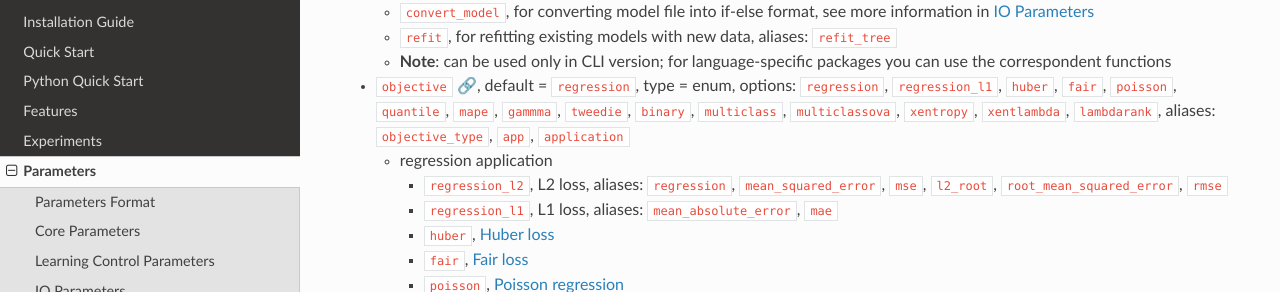
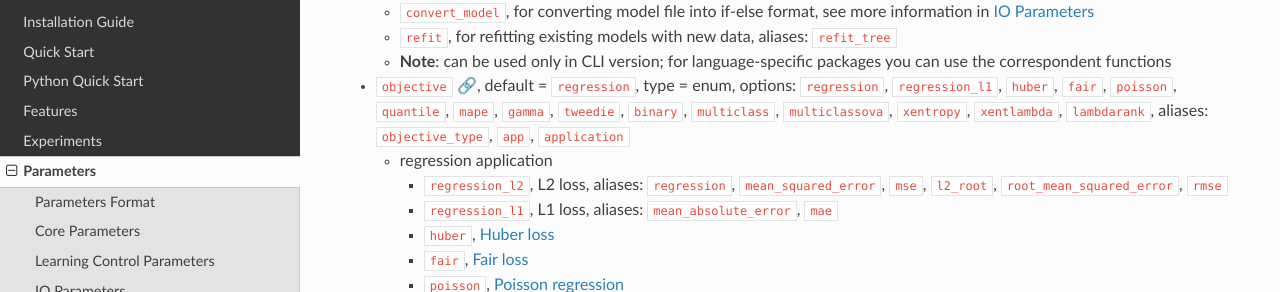
Before and after one commit to microsoft/LightGBM, a Sphinx documentation site: the page built from docs/Parameters.rst, in a window 1280 px wide and 900 px high, scrolled down 676 px. Shown: the part 155-447 px from the top of the window. Built offline with Sphinx 7.4.7 and the Read the Docs theme 2.0.0, drawn with Linux system fonts in a browser that asks for light colours.

Commit message:
minor doc fix for gamma param

```diff
--- a/docs/Parameters.rst
+++ b/docs/Parameters.rst
@@ -51,7 +51,7 @@ Core Parameters
 
    -  **Note**: can be used only in CLI version; for language-specific packages you can use the correspondent functions
 
--  ``objective`` :raw-html:`<a id="objective" title="Permalink to this parameter" href="#objective">&#x1F517;&#xFE0E;</a>`, default = ``regression``, type = enum, options: ``regression``, ``regression_l1``, ``huber``, ``fair``, ``poisson``, ``quantile``, ``mape``, ``gammma``, ``tweedie``, ``binary``, ``multiclass``, ``multiclassova``, ``xentropy``, ``xentlambda``, ``lambdarank``, aliases: ``objective_type``, ``app``, ``application``
+-  ``objective`` :raw-html:`<a id="objective" title="Permalink to this parameter" href="#objective">&#x1F517;&#xFE0E;</a>`, default = ``regression``, type = enum, options: ``regression``, ``regression_l1``, ``huber``, ``fair``, ``poisson``, ``quantile``, ``mape``, ``gamma``, ``tweedie``, ``binary``, ``multiclass``, ``multiclassova``, ``xentropy``, ``xentlambda``, ``lambdarank``, aliases: ``objective_type``, ``app``, ``application``
 
    -  regression application
 
```
Also changed, not shown: 1 other file.
